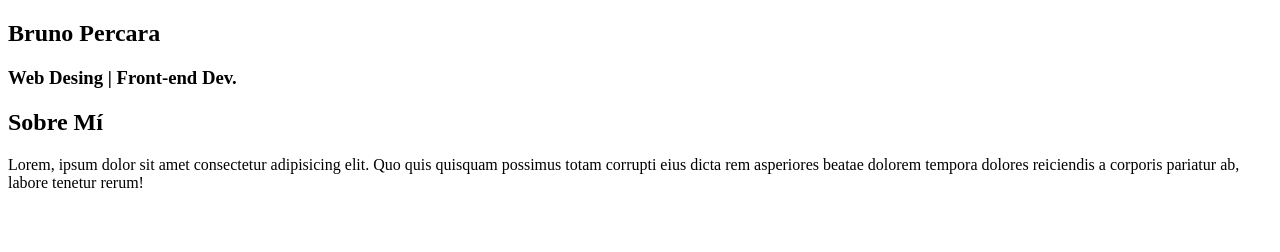
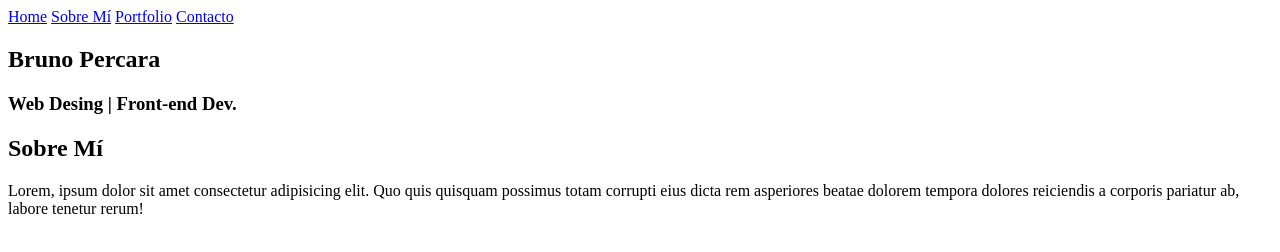
Before and after one commit to BrunoPercara/Portfolio, a plain HTML site: page index.html in a window 1280 px wide. Drawn offline with Linux system fonts and the light colour scheme.

Commit message:
modificando index

```diff
--- a/index.html
+++ b/index.html
@@ -5,9 +5,14 @@
 
 </head>
 <body>
+    <aside>
     <nav>
-
+        <a href="#">Home</a>
+        <a href="#">Sobre Mí</a>
+        <a href="#">Portfolio</a>
+        <a href="#">Contacto</a>
     </nav>
+    </aside>
     <section>
         <h1>Bruno Percara</h1>
         <h3>Web Desing | Front-end Dev.</h3>
@@ -17,4 +22,7 @@
         <p>Lorem, ipsum dolor sit amet consectetur adipisicing elit. Quo quis quisquam possimus totam corrupti eius dicta rem asperiores beatae dolorem tempora dolores reiciendis a corporis pariatur ab, labore tenetur rerum!</p>
     </section>
 </body>
+<footer>
+
+</footer>
 </html>
```
